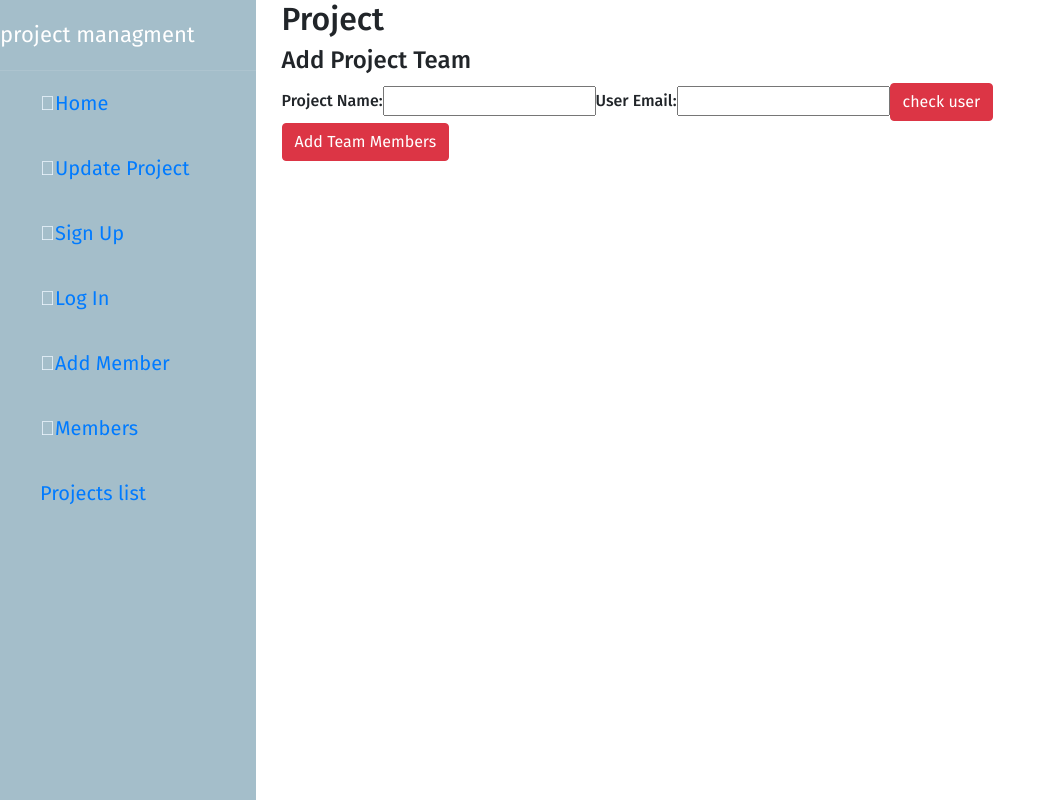
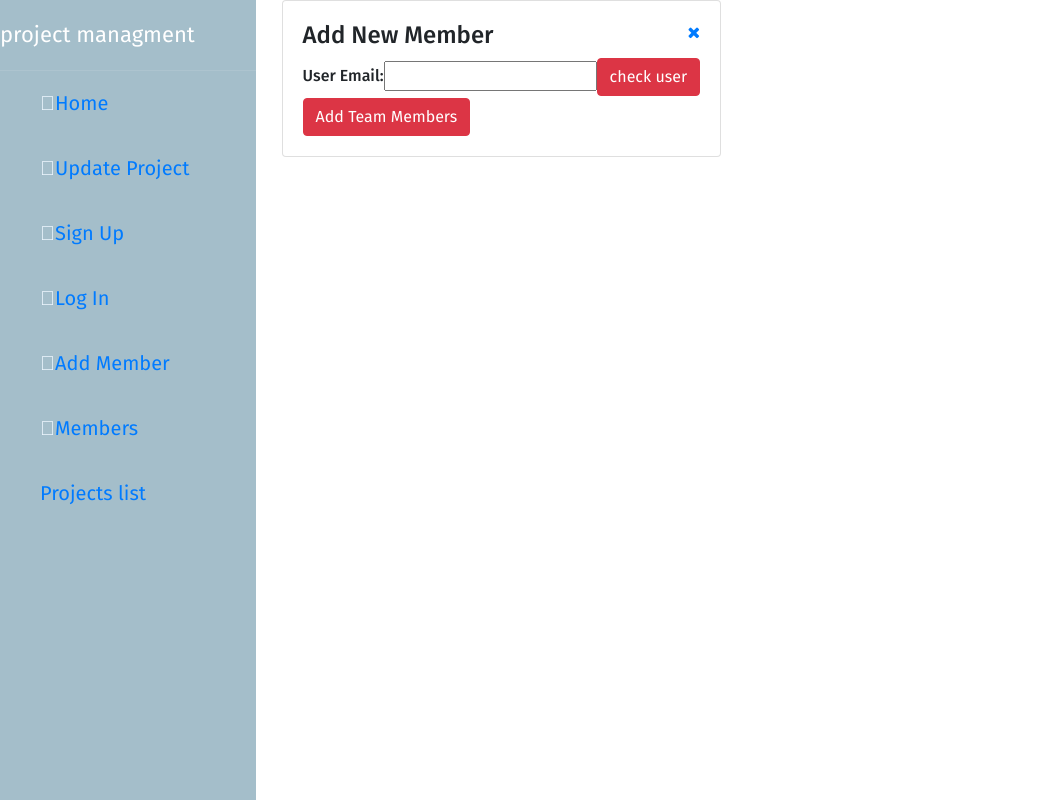
Before and after one commit to ashwagzabani/Project-Managment, a React (Create React App) app in the folder front_end/: page /AddMember in a window 1280 px wide. Shown: the whole page, without its empty margins (0-1054 px from the left). Built offline with nearby package versions, Linux system fonts and the light colour scheme.

Commit message:
edit add new member style

```diff
--- a/front_end/src/App.css
+++ b/front_end/src/App.css
@@ -110,7 +110,7 @@ li:hover {
   padding-top: 10px;
 }
 
-.details{
+.details, .head{
   display: flex !important;
   justify-content: space-between;
 }
--- a/front_end/src/components/Member/AddMembers.js
+++ b/front_end/src/components/Member/AddMembers.js
@@ -4,12 +4,12 @@ import axios from "axios";
 import Sidebar from "../Sidebar.js";
 import Apiconfig from '../../ApiConfig'
 export default class AddMembers extends Component {
-    constructor() {
-        super();
+    constructor(props) {
+        super(props);
         this.state = {
-            userEmail: '',
+            userName: '',
             members: [],
-            projectName: ''
+            projectId: props.projectId
         }
     }
     //Add user into Project
@@ -17,15 +17,15 @@ export default class AddMembers extends Component {
         /*The Event interface's preventDefault() method tells the user agent that if the event does not get explicitly handled, its default action should not be taken as it normally would be. The event continues to propagate as usual, unless one of its event listeners calls stopPropagation() or stopImmediatePropagation(), either of which terminates propagation at once.*/
         e.preventDefault()
         let copyMembers = [...this.state.members]
-        axios.post(`${Apiconfig}/userss`, this.state.userEmail).then((res) => {
+        axios.post(`${Apiconfig}/userss`, this.state.userName).then((res) => {
             if (res.data === 'Already Exist') {
-                console.log('Email:', this.state.userEmail)
-                alert(this.state.userEmail + 'added successfully')
-                copyMembers.push(this.state.userEmail)
+                console.log('Email:', this.state.userName)
+                alert(this.state.userName + 'added successfully')
+                copyMembers.push(this.state.userName)
                 this.setState({ members: copyMembers })
             }
             else {
-                alert(this.state.userEmail + ' Error! invalid emai')
+                alert(this.state.userName + ' Error! invalid emai')
             }
         });
     }
@@ -36,34 +36,39 @@ export default class AddMembers extends Component {
             console.log(res.body)
         })
     }
+
+    showAddMemberForm = () => {
+        this.props.showAddMemberForm(false);
+    }
     render() {
         let allMembers = this.state.members.map((member) => {
             return <td>member</td>
 
         });
         return (
-            <div>
+            <div className="card">
+                <div className="card-body">
+                    <div className="head">
+                        <h4>Add New Member</h4>
+                        <a href="#"><i className="fa fa-times" onClick={this.showAddMemberForm}></i></a>
+                    </div>
+
                     <form onSubmit={this.AddUser}>
 
-                    <h2>Project</h2>
-
-
-                    <h4>Add Project Team</h4>
-
-                    <label for="ProjectName">Project Name:</label>
+                        {/* <label for="projectId">Project Name:</label>
                         <input type="text" onChange={(e) => {
                             this.setState({
-                            projectName: e.target.value,
+                                projectId: e.target.value,
                             });
-                    }} value={this.state.projectName} />
+                        }} value={this.state.projectId} /> */}
 
 
                         <label for="addUser">User Email:</label>
-                    <input type="email" onChange={(e) => {
+                        <input type="text" onChange={(e) => {
                             this.setState({
-                            userEmail: e.target.value,
+                                userName: e.target.value,
                             });
-                    }} value={this.state.userEmail} />
+                        }} value={this.state.userName} />
 
                         <input
                             type="submit"
@@ -85,6 +90,8 @@ export default class AddMembers extends Component {
                         value="Add Team Members" onClick={this.updateProject}
                     />
                 </div>
+
+            </div>
         )
     }
 }
--- a/front_end/src/components/project/ProjectDetails.js
+++ b/front_end/src/components/project/ProjectDetails.js
@@ -25,8 +25,8 @@ class ProjectDetails extends Component {
     console.log("update btn clicked");
   }
 
-  showAddMemberForm = () => {
-    this.setState({ showAddMemberForm: true })
+  showAddMemberForm = (show) => {
+    this.setState({ showAddMemberForm: show })
     console.log(this.state.showAddMemberForm);
   }
   render() {
@@ -108,9 +108,9 @@ class ProjectDetails extends Component {
 
 
             {this.state.showAddMemberForm ? '' :
-              <button className="btn btn-primary" onClick={() => this.showAddMemberForm()}>Add Member</button>
+              <button className="btn btn-danger" onClick={() => this.showAddMemberForm(true)}>Add Member</button>
             }
-            {this.state.showAddMemberForm ? <AddMembers /> : ""}
+            {this.state.showAddMemberForm ? <AddMembers projectId={this.state.projecsDetails._id} showAddMemberForm={this.showAddMemberForm}/> : ""}
             <table className="table">
               <tr>
                 <th>Team Members</th>
```
Also changed, not shown: 1 other file (tests, documents, lock files or other folders). Lines whose indentation alone changed are shown as unchanged.
